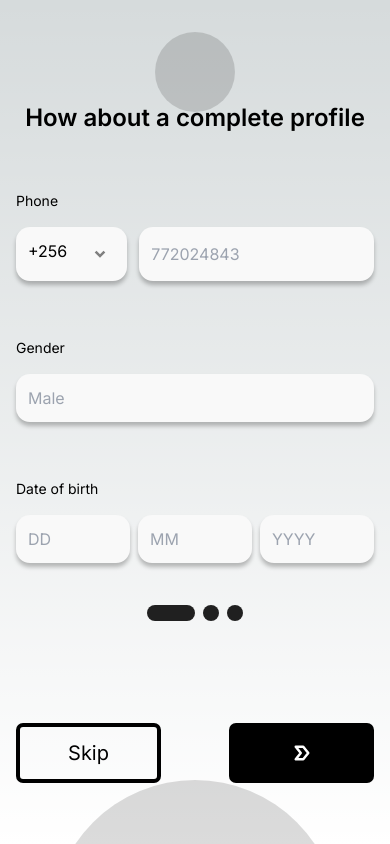
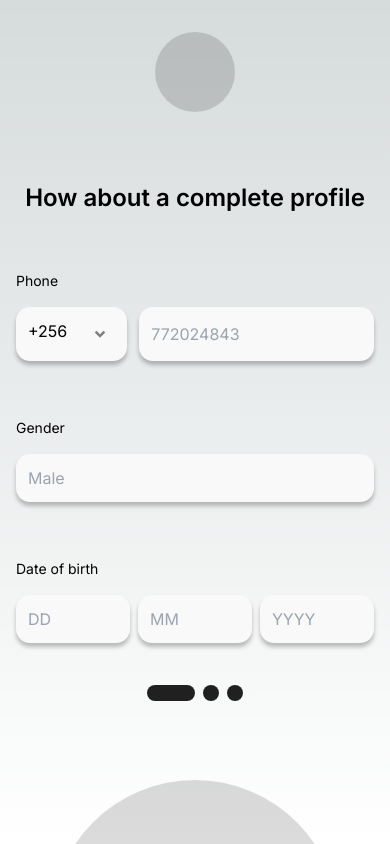
Before and after one commit to marks-eduhub/skiller-frontend, a Next.js app: page /preference in a window 390 px wide. Built offline with nearby package versions, Linux system fonts and the light colour scheme.

Commit message:
images are navigating to next slides

```diff
--- a/components/preference/bottom-slider.tsx
+++ b/components/preference/bottom-slider.tsx
@@ -7,49 +7,46 @@ interface SliderProps {
     currentIndex: number;
   };
   nextSlide: () => void;
-  skipToEnd: () => void;
+  skipToSplash: () => void;
 }
 
-const BottomSlider: React.FC<SliderProps> = ({ data2, nextSlide, skipToEnd }) => {
+const BottomSlider: React.FC<SliderProps> = ({ data2, nextSlide, skipToSplash }) => {
+  const lastIndex = 2;
+
+  const handleLastSlide = () => {
+    //incase user wants to skip to last slide
+    if (data2.currentIndex === lastIndex - 1) {
+      skipToSplash();
+    } else {
+      nextSlide();
+    }
+  };
+
   return (
     <>
       <div className="hidden md:flex md:justify-end md:self-center md:col-span-1">
         {/* Render skip button */}
-        <button className="rounded-[7px] border-4 border-solid border-black text-black text-[20px] w-[145px] h-[60px]" onClick={skipToEnd}>
+        <button className="rounded-[7px] border-4 border-solid border-black text-black text-[20px] w-[145px] h-[60px]" onClick={skipToSplash}>
           <p className="break-all">{data.skip}</p>
         </button>
       </div>
-      <div className="hidden md:relative md:col-span-2 md:h-[20px] md:flex md:justify-center md:self-center">
+      <div className="hidden md:relative md:col-span-2 md:h-[20px] md:flex md:justify-center md:self-center cursor-pointer">
         {/* Render image based on currentIndex */}
         {data2.currentIndex === 0 && (
-          <Image src={data.slider1} alt={"slider icon"} priority={true} fill />
+          <Image src={data.slider1} alt={"slider icon"} priority={true} fill onClick={handleLastSlide} />
         )}
         {data2.currentIndex === 1 && (
-          <Image src={data.slider} alt={"slider icon"} priority={true} fill />
+          <Image src={data.slider} alt={"slider icon"} priority={true} fill onClick={handleLastSlide}/>
         )}
         {data2.currentIndex === 2 && (
-          <Image src={data.slider2} alt={"slider icon"} priority={true} fill />
+          <Image src={data.slider2} alt={"slider icon"} priority={true} fill onClick={handleLastSlide}/>
         )}
       </div>
       <div className="hidden md:flex md:justify-start md:self-center md:col-span-1">
         {/* Render next slide button */}
-        <button onClick={nextSlide} className="flex justify-center items-center bg-black rounded-[7px] w-[145px] h-[60px]">
+        <button onClick={handleLastSlide} className="flex justify-center items-center bg-black rounded-[7px] w-[145px] h-[60px]">
           <TbArrowBadgeRight size={30} color="white" />
         </button>
-      </div>
-      <div className="mt-[100px] flex justify-between md:hidden">
-        <div className="flex justify-end self-center col-span-1">
-          {/* Render skip button */}
-          <button className="rounded-[7px] border-4 border-solid border-black text-black text-[20px] w-[145px] h-[60px]" onClick={skipToEnd}>
-            <p className="break-all">{data.skip}</p>
-          </button>
-        </div>
-        <div className="flex justify-start self-center col-span-1">
-          {/* Render next slide button */}
-          <button onClick={nextSlide} className="flex justify-center items-center bg-black rounded-[7px] w-[145px] h-[60px]">
-            <TbArrowBadgeRight size={30} color="white" />
-          </button>
-        </div>
       </div>
     </>
   );
--- a/components/preference/index.tsx
+++ b/components/preference/index.tsx
@@ -15,6 +15,7 @@ const Preference: React.FC<PreferenceProps> = ({ errorMessage }) => {
   const router = useRouter();
   const images = [data.slider, data.slider1 , data.slider2 ];
   const [currentIndex, setCurrentIndex] = useState(0);
+  const totalSlides = 2;
 
   const nextSlide = () => {
     setCurrentIndex((prevIndex) => (prevIndex + 1) % images.length);
@@ -37,7 +38,8 @@ const Preference: React.FC<PreferenceProps> = ({ errorMessage }) => {
       <Content data2={{ currentIndex }} />
 
       {/* row 2 */}
-      <BottomSlider nextSlide={nextSlide} skipToEnd={handleSkip} data2={{ currentIndex }} />
+       <BottomSlider nextSlide={nextSlide} skipToSplash={handleSkip} data2={{ currentIndex }}  />
+
     </div>
   );
 };
--- a/components/splash/data.json
+++ b/components/splash/data.json
@@ -2,7 +2,7 @@
     "preference_options": [
       "Programming"
  ],
-    "title": "Almost there, Hello Nuhu ?",
+    "title": "Ready to Start?, Hello Nuhu.",
     "slider": "/slider_icon.svg",
     "buttonText": "Let's Start"
 
```
